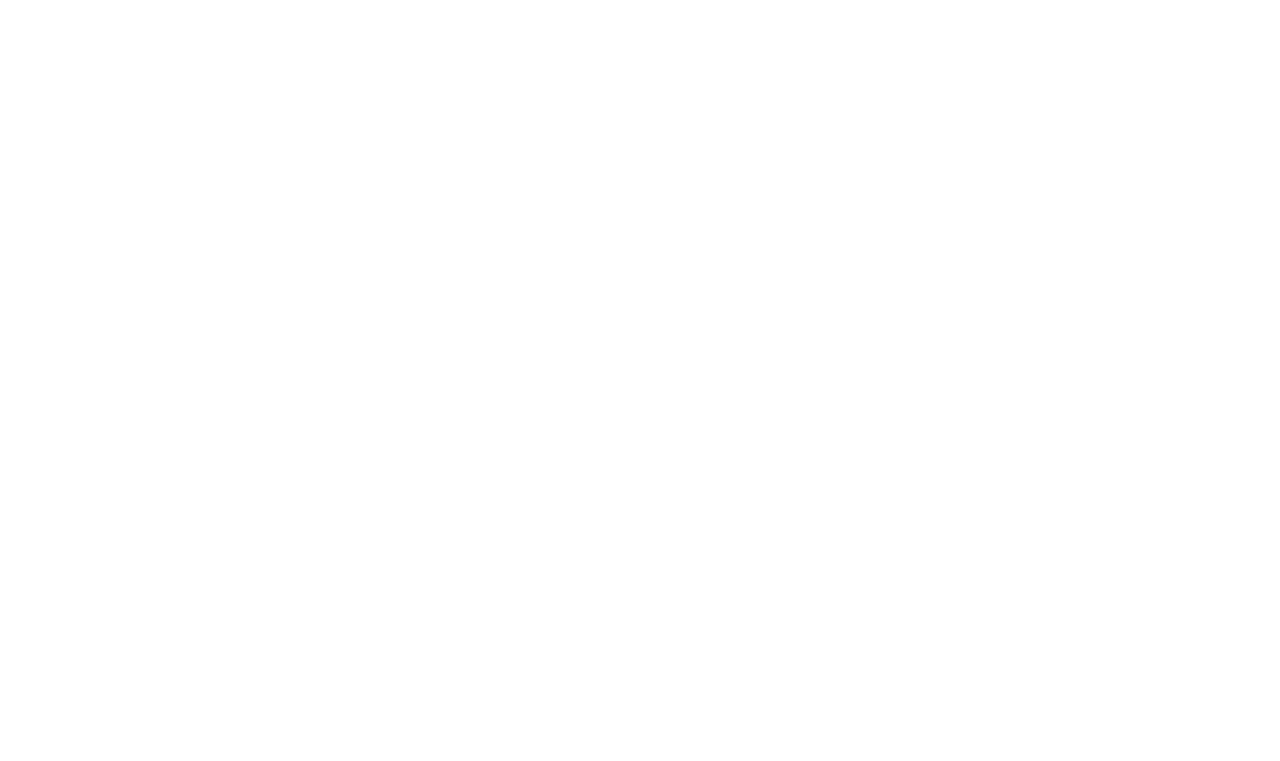
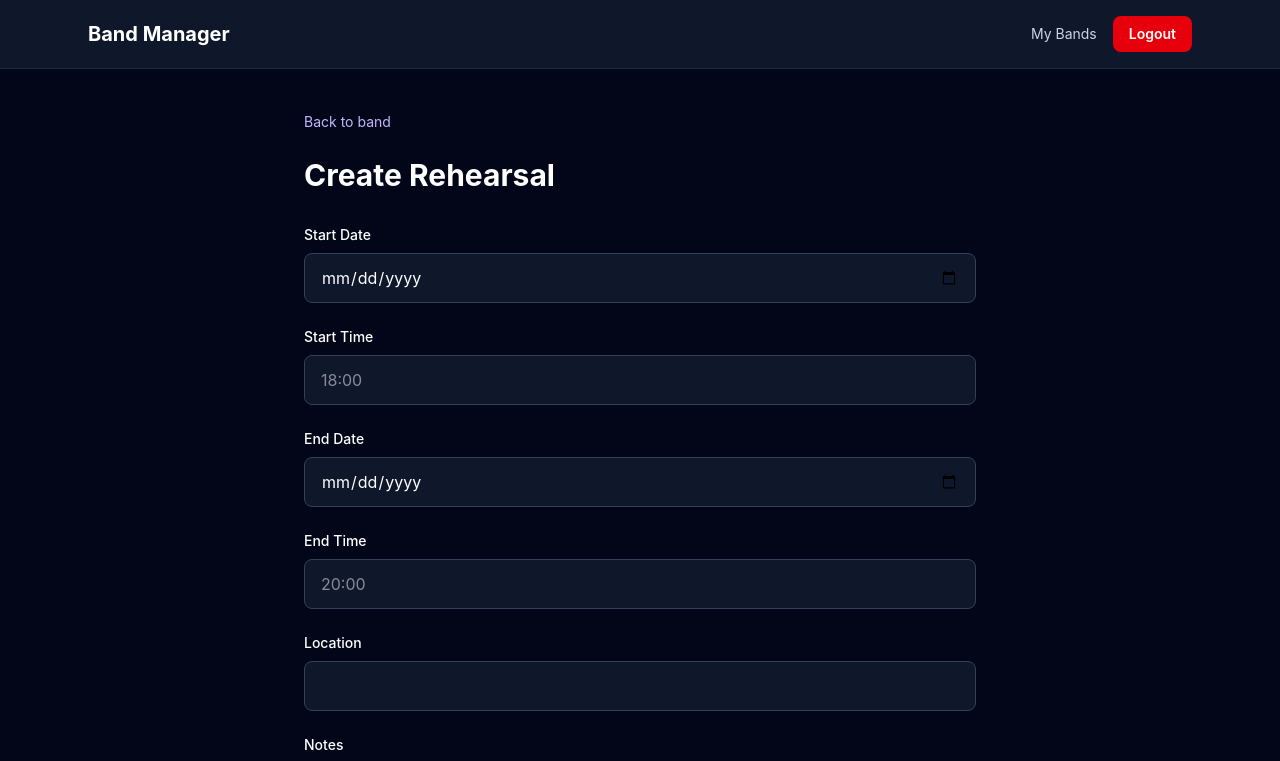
Before and after one commit to Nev3rM1nd3/band-manager, a React (Vite) app in the folder bandmanager-frontend/: page /bands/1/rehearsals/new in a window 1280 px wide. Before the commit this address had no page. Shown: the top 761 px of the page. Built offline with nearby package versions, Linux system fonts and the light colour scheme; sample sign-in values are in the browser's storage.

Commit message:
feat: add create rehearsal form

```diff
--- /dev/null
+++ b/bandmanager-frontend/src/pages/CreateRehearsalPage.tsx
@@ -0,0 +1,237 @@
+import { useState } from 'react'
+import { useForm } from 'react-hook-form'
+import { zodResolver } from '@hookform/resolvers/zod'
+import { Link, useNavigate, useParams } from 'react-router'
+import { createRehearsal } from '../api/rehearsalsApi'
+import { useAuth } from '../context/AuthContext'
+import {
+  createRehearsalSchema,
+  type CreateRehearsalFormData,
+} from '../schemas/rehearsalSchema'
+
+const CreateRehearsalPage = () => {
+  const { bandId } = useParams()
+  const { token } = useAuth()
+  const navigate = useNavigate()
+
+  const [apiError, setApiError] = useState('')
+
+  const {
+    register,
+    handleSubmit,
+    formState: {
+      errors,
+      isSubmitting,
+    },
+  } = useForm<CreateRehearsalFormData>({
+    resolver: zodResolver(createRehearsalSchema),
+    defaultValues: {
+      startDate: '',
+      startTime: '',
+      endDate: null,
+      endTime: null,
+      location: '',
+      notes: '',
+    },
+  })
+
+  const onSubmit = async (data: CreateRehearsalFormData) => {
+    if (!token || !bandId) {
+      setApiError('Band not found')
+      return
+    }
+
+    try {
+      setApiError('')
+
+      await createRehearsal(token, {
+        startsAt: new Date(
+          `${data.startDate}T${data.startTime}`,
+        ).toISOString(),
+
+        endsAt:
+          !data.endDate || !data.endTime
+            ? null
+            : new Date(
+              `${data.endDate}T${data.endTime}`,
+            ).toISOString(),
+
+        location: data.location,
+        notes: data.notes,
+        bandId,
+      })
+
+      navigate(`/bands/${bandId}`)
+    } catch {
+      setApiError('Failed to create rehearsal')
+    }
+  }
+
+  return (
+    <>
+      <main className="min-h-screen bg-slate-950 px-6 py-10 text-white">
+        <div className="mx-auto max-w-2xl">
+          <Link
+            to={bandId ? `/bands/${bandId}` : '/bands'}
+            className="text-sm text-violet-300 hover:text-violet-200"
+          >
+            Back to band
+          </Link>
+
+          <h1 className="mt-6 text-3xl font-bold">
+            Create Rehearsal
+          </h1>
+
+          {apiError && (
+            <p className="mt-6 text-red-400">
+              {apiError}
+            </p>
+          )}
+
+          <form
+            onSubmit={handleSubmit(onSubmit)}
+            className="mt-8 space-y-6"
+          >
+            <div>
+              <label
+                htmlFor="startDate"
+                className="mb-2 block text-sm font-medium"
+              >
+                Start Date
+              </label>
+
+              <input
+                id="startDate"
+                type="date"
+                {...register('startDate')}
+                className="w-full rounded-lg border border-slate-700 bg-slate-900 px-4 py-3 outline-none focus:border-violet-500"
+              />
+
+              {errors.startDate && (
+                <p className="mt-2 text-sm text-red-400">
+                  {errors.startDate.message}
+                </p>
+              )}
+            </div>
+
+            <div>
+              <label
+                htmlFor="startTime"
+                className="mb-2 block text-sm font-medium"
+              >
+                Start Time
+              </label>
+
+              <input
+                id="startTime"
+                type="text"
+                placeholder="18:00"
+                {...register('startTime')}
+                className="w-full rounded-lg border border-slate-700 bg-slate-900 px-4 py-3 outline-none focus:border-violet-500"
+              />
+
+              {errors.startTime && (
+                <p className="mt-2 text-sm text-red-400">
+                  {errors.startTime.message}
+                </p>
+              )}
+            </div>
+
+            <div>
+              <label
+                htmlFor="endDate"
+                className="mb-2 block text-sm font-medium"
+              >
+                End Date
+              </label>
+
+              <input
+                id="endDate"
+                type="date"
+                {...register('endDate', {
+                  setValueAs: (value) =>
+                    value === '' ? null : value,
+                })}
+                className="w-full rounded-lg border border-slate-700 bg-slate-900 px-4 py-3 outline-none focus:border-violet-500"
+              />
+            </div>
+
+            <div>
+              <label
+                htmlFor="endTime"
+                className="mb-2 block text-sm font-medium"
+              >
+                End Time
+              </label>
+
+              <input
+                id="endTime"
+                type="text"
+                placeholder="20:00"
+                {...register('endTime', {
+                  setValueAs: (value) =>
+                    value === '' ? null : value,
+                })}
+                className="w-full rounded-lg border border-slate-700 bg-slate-900 px-4 py-3 outline-none focus:border-violet-500"
+              />
+
+              {errors.endTime && (
+                <p className="mt-2 text-sm text-red-400">
+                  {errors.endTime.message}
+                </p>
+              )}
+            </div>
+
+            <div>
+              <label
+                htmlFor="location"
+                className="mb-2 block text-sm font-medium"
+              >
+                Location
+              </label>
+
+              <input
+                id="location"
+                type="text"
+                {...register('location')}
+                className="w-full rounded-lg border border-slate-700 bg-slate-900 px-4 py-3 outline-none focus:border-violet-500"
+              />
+
+              {errors.location && (
+                <p className="mt-2 text-sm text-red-400">
+                  {errors.location.message}
+                </p>
+              )}
+            </div>
+
+            <div>
+              <label
+                htmlFor="notes"
+                className="mb-2 block text-sm font-medium"
+              >
+                Notes
+              </label>
+
+              <textarea
+                id="notes"
+                rows={5}
+                {...register('notes')}
+                className="w-full rounded-lg border border-slate-700 bg-slate-900 px-4 py-3 outline-none focus:border-violet-500"
+              />
+            </div>
+
+            <button
+              type="submit"
+              disabled={isSubmitting}
+              className="rounded-lg bg-violet-600 px-5 py-3 font-semibold hover:bg-violet-500 disabled:cursor-not-allowed disabled:opacity-50"
+            >
+              {isSubmitting ? 'Creating...' : 'Create Rehearsal'}
+            </button>
+          </form>
+        </div>
+      </main>
+    </>
+  )
+}
+
+export default CreateRehearsalPage
--- a/bandmanager-frontend/src/routes/AppRouter.tsx
+++ b/bandmanager-frontend/src/routes/AppRouter.tsx
@@ -13,6 +13,8 @@
 import EditBandPage from '../pages/EditBandPage'
 import CreateSongPage from '../pages/CreateSongPage'
 import EditSongPage from "../pages/EditSongPage";
+import CreateRehearsalPage from "../pages/CreateRehearsalPage";
+import EditRehearsalPage from "../pages/EditRehearsalPage";
 
 const AppRouter = () => {
   return (
@@ -29,6 +31,8 @@
             <Route path="/bands/:bandId/edit" element={<EditBandPage />}/>
             <Route path="/bands/:bandId/songs/new" element={<CreateSongPage />}/>
             <Route path="/bands/:bandId/songs/:songId/edit" element={<EditSongPage />}/>
+            <Route path="/bands/:bandId/rehearsals/new" element={<CreateRehearsalPage />}/>
+            <Route path="/bands/:bandId/rehearsals/:rehearsalId/edit" element={<EditRehearsalPage />}/>
           </Route>
         </Route>
 
--- /dev/null
+++ b/bandmanager-frontend/src/schemas/rehearsalSchema.ts
@@ -0,0 +1,95 @@
+import { z } from 'zod'
+
+export const createRehearsalSchema = z
+  .object({
+    startDate: z
+      .string()
+      .min(1, 'Start date is required'),
+
+    startTime: z
+      .string()
+      .regex(
+        /^([01]\d|2[0-3]):[0-5]\d$/,
+        'Use 24-hour format, for example 18:00',
+      ),
+
+    endDate: z
+      .string()
+      .nullable(),
+
+    endTime: z
+      .string()
+      .nullable()
+      .refine(
+        (value) =>
+          value === null ||
+          /^([01]\d|2[0-3]):[0-5]\d$/.test(value),
+        'Use 24-hour format, for example 18:00',
+      ),
+
+    location: z
+      .string()
+      .min(1, 'Location is required')
+      .max(255, 'Location must be at most 255 characters'),
+
+    notes: z
+      .string()
+      .max(2000, 'Notes must be at most 2000 characters'),
+  })
+  .refine(
+    (data) => {
+      const validTime =
+        /^([01]\d|2[0-3]):[0-5]\d$/.test(data.startTime)
+
+      if (!data.startDate || !validTime) {
+        return true
+      }
+
+      const start = new Date(
+        `${data.startDate}T${data.startTime}`,
+      )
+
+      return start > new Date()
+    },
+    {
+      message: 'Rehearsal must be scheduled in the future',
+      path: ['startDate'],
+    },
+  )
+  .refine(
+    (data) => {
+      if (!data.endDate && !data.endTime) {
+        return true
+      }
+
+      return Boolean(data.endDate && data.endTime)
+    },
+    {
+      message: 'End date and end time must both be provided',
+      path: ['endTime'],
+    },
+  )
+  .refine(
+    (data) => {
+      if (!data.endDate || !data.endTime) {
+        return true
+      }
+
+      const start = new Date(
+        `${data.startDate}T${data.startTime}`,
+      )
+
+      const end = new Date(
+        `${data.endDate}T${data.endTime}`,
+      )
+
+      return end > start
+    },
+    {
+      message: 'End time must be after start time',
+      path: ['endTime'],
+    },
+  )
+
+export type CreateRehearsalFormData =
+  z.infer<typeof createRehearsalSchema>
```
